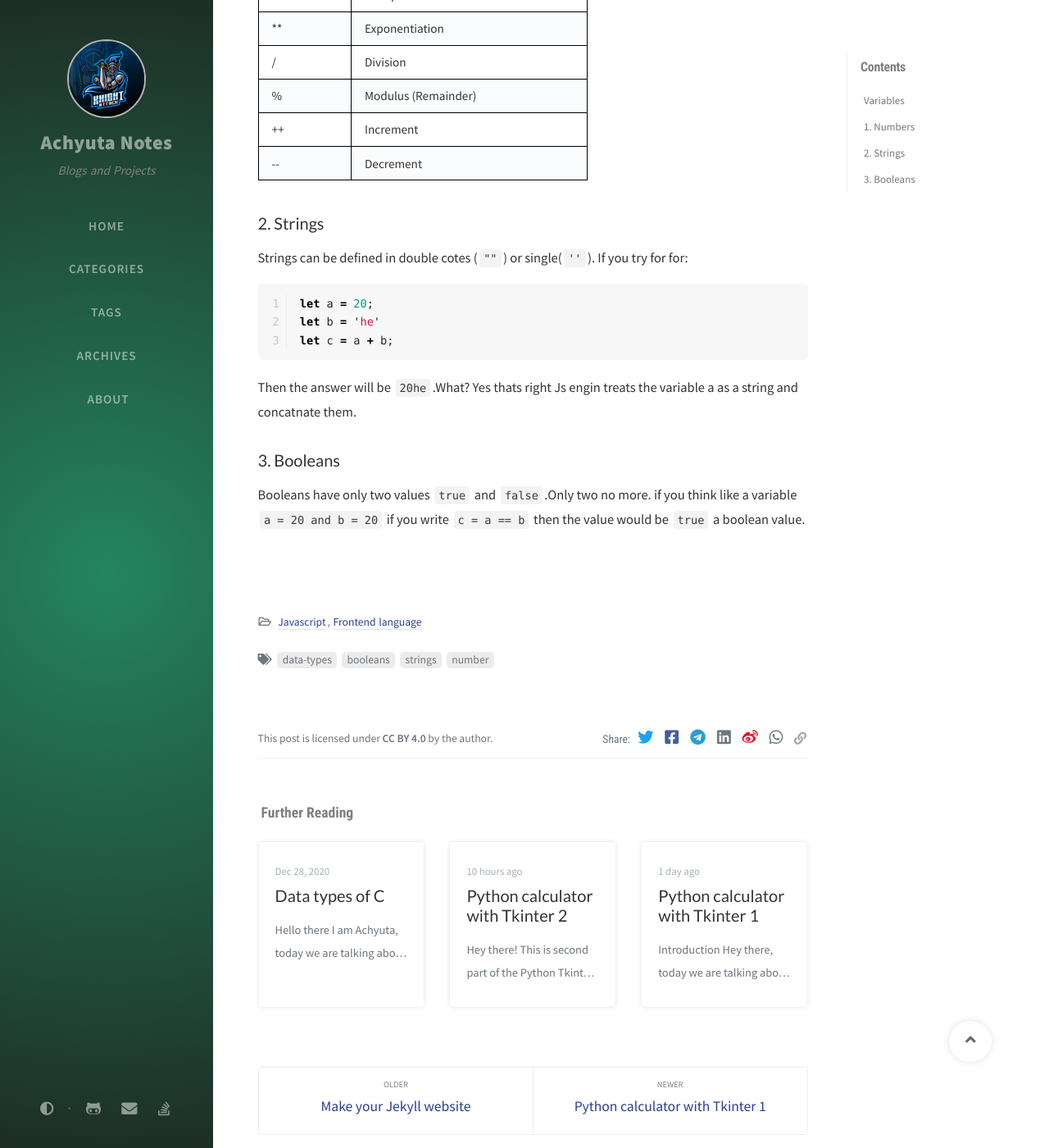
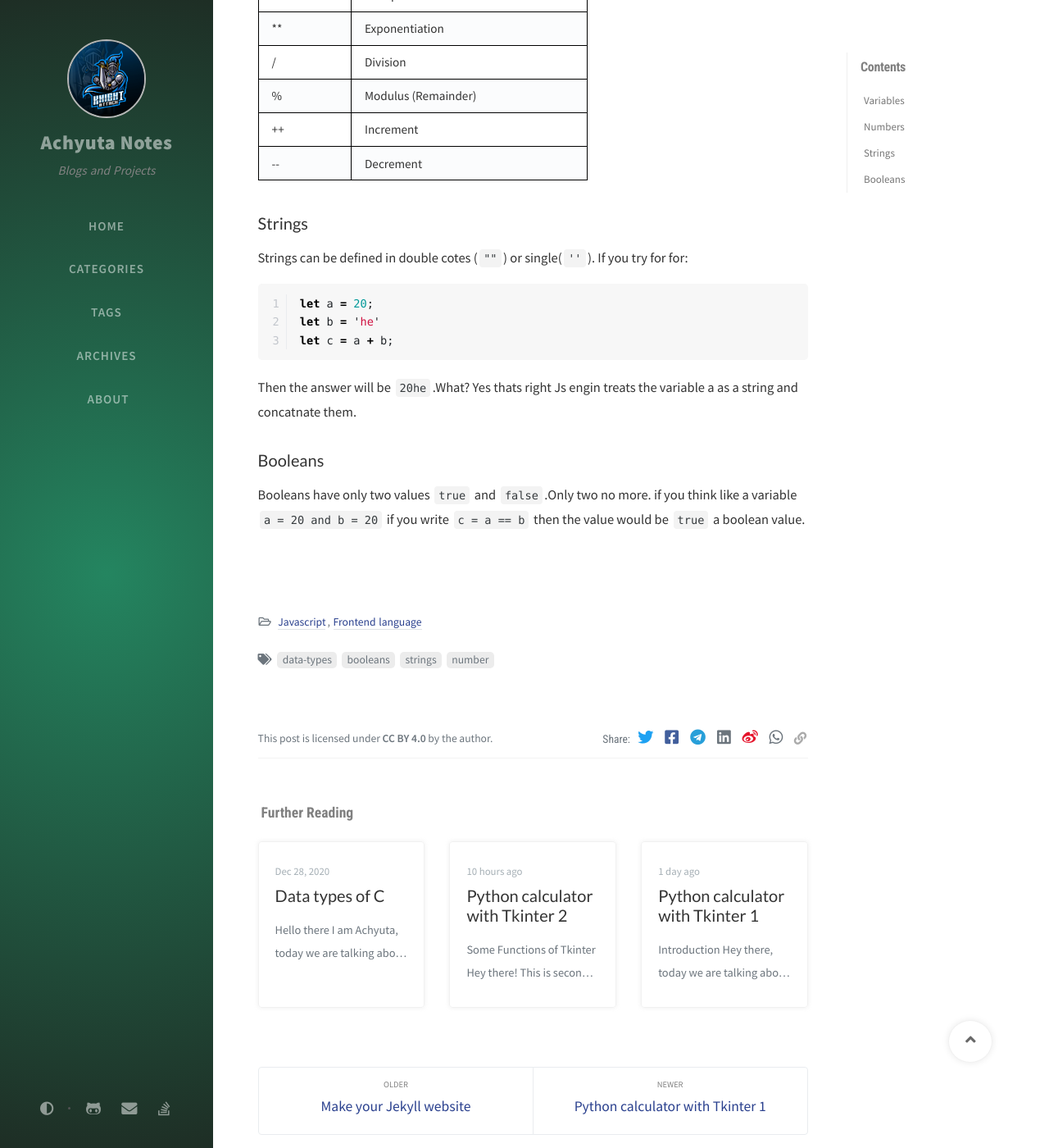
Before and after one commit to achyutap/achyutap.github.io, a Jekyll site: the page built from _posts/2020-12-12-Data-Types-of-JavaScript.md, in a window 1280 px wide and 1400 px high, scrolled down 912 px. Shown: the whole window at 82% size. Built offline with Jekyll 4.4.1, drawn with Linux system fonts in a browser that asks for light colours; nearby versions of some CDN libraries; comment, search, counter and statistics services are not loaded; some of the changed lines change nothing that is shown.

Commit message:
second blog on tk

````diff
--- a/_posts/2021-01-04-py-cal-two.md
+++ b/2020-1-1-tk-two.md
@@ -1,9 +1,6 @@
 ---
 title: Python calculator with Tkinter 2
-date: 2021-01-04 10:10:10 +530
+date: 2021-1-4 10:10:10 +530
 categories: [Tkinter, Calculator]
 tags: [ui, tkinter]
 ---
-
-Hey there!
-This is second part of the Python Tkinter section.
--- /dev/null
+++ b/_posts/2020-01-01-tk-two.md
@@ -0,0 +1,79 @@
+---
+title: Python calculator with Tkinter 2
+date: 2021-1-4 10:10:10 +530
+categories: [Tkinter, Calculator]
+tags: [ui, tkinter]
+image:
+---
+## Some Functions of Tkinter
+Hey there!
+This is second part of the Python Tkinter section.
+In this blog we are coding basic structure for our calculator.
+
+So let's jump into coding.
+You have seen the previous blog in this section there we have seen a code example after running the code you get a simple random size window in Windows you have seen a facicon there on top of that window so you don't like like a window like that so for that purpose we are making it looks cooler than before.
+
+### What are we doing?
+
+1. Add a specific height and width to the window.
+1. Add a title to the window.
+
+### Code Example
+**Add a specific height and width to the window.**
+``` python
+from tkinter import *
+window = Tk()
+window.geometry("1000x1000")
+window.minsize(50,50)
+window.maxsize(305,300)
+favicon = PhotoImage(file = 'icon.png')
+window.iconphoto(False, favicon)
+window.title("Hi")
+mainloop()
+```
+### Explanation
+* Geometry function set width and height to the window the arguments are given in string, the width and height are seperated by `x`.
+
+* Minsize defines the minimum size of the window.
+* Maxsize defines the maximum size of the window.
+  *Note : If you click on the full size button it will be full sizeed.*
+* PhotoImage function set a file to a variable.
+* Iconphoto takes first argument as false and second argument as the variable that has file name.
+  *Note : If you directly write the file name as second argument you will get an error.*
+* Title function sets title to the window.
+
+*__All the functions above should have prefix of the variable defined for `Tk()` function,__*
+*__example: `window.title("Hi")`__*
+
+## Some widjets of Tkinter
+
+### Label
+Label is a widget which don't interact with user. It is just a text block.
+There are basicaly three ways to create label or other widgets and thye are :
+1. Directly create a widget and pack or grid it at the end of the line.
+3. Create a variable for the widget and pack or grid it where you want to show it.
+2. Create a variable for the widget and pack or grid it at the end of the line.
+
+The first and second ways are same at one angle of view they pack or grid themselves where they are defined but the difference is we can use the second way option anywhere but that's not the case for first way.
+I think the second one is better.
+
+First option
+```python
+Label(text="Hi there, this is a Tkinter GUI!").pack()
+```
+Second option
+```python
+label=Label(text="Hi there, this is a Tkinter GUI!")
+label.pack()
+```
+Third option
+```python
+label2=Label(text="Hi there, this is a Tkinter GUI!").pack()
+```
+
+
+
+Thats all for this blog.
+In next blog on this section we are learning some more widgets for our calculator app.
+
+*If you want to see all blog posts on this section goto categories and open Calculator category in Tkinter category.*
--- a/_posts/2020-12-12-Data-Types-of-JavaScript.md
+++ b/_posts/2020-12-12-Data-Types-of-JavaScript.md
@@ -23,7 +23,7 @@
 All variables should declared using the key word `let` like `let a="rohit";`.First the keyword `var` is used for declaring the variables.
 All data types are declared from `let` keyword.
 ## Data Types
-### 1. Numbers
+### Numbers
 Numbers can be decimal or non decimal.You can do operations on them using there variable.
 #### Table contaning oparators of javascript
 <table>
@@ -61,7 +61,7 @@
   </tr>
 </table>
 
-### 2. Strings
+### Strings
 Strings can be defined in double cotes (`""`) or single(`''`).
 If you try for for:
 ``` js
@@ -71,6 +71,6 @@
 ```
 Then the answer will be `20he`.What? Yes thats right Js engin treats the variable a as a string and concatnate them.
 
-### 3. Booleans
+### Booleans
 Booleans have only two values `true` and `false`.Only two no more.
 if you think like a variable `a = 20 and b = 20` if you write `c = a == b` then the value would be `true` a boolean value.
--- a/_posts/2021-01-03-python-calculator-l-one.md
+++ b/_posts/2021-01-03-python-calculator-l-one.md
@@ -38,7 +38,7 @@
 * `window = tk.Tk()` : Inishalizes the window of tkinter.
 * `tk.mainloop()` : The event loop, it will create a window of tkinter and do like the stuff said before this loop.
 
-This is all in this blog.
+Thats all for this blog.
 In next blog on this section we are doing something for our calculator app.
 
-*If you want to see all blog posts on this section goto categories and open Calculator category in Tkinter category.*
+*If you want to see all blog posts on this section goto categories and open Calculator category in Tkinter category.*s
````
Also changed, not shown: assets/img/post_img/blanck.png (added).
